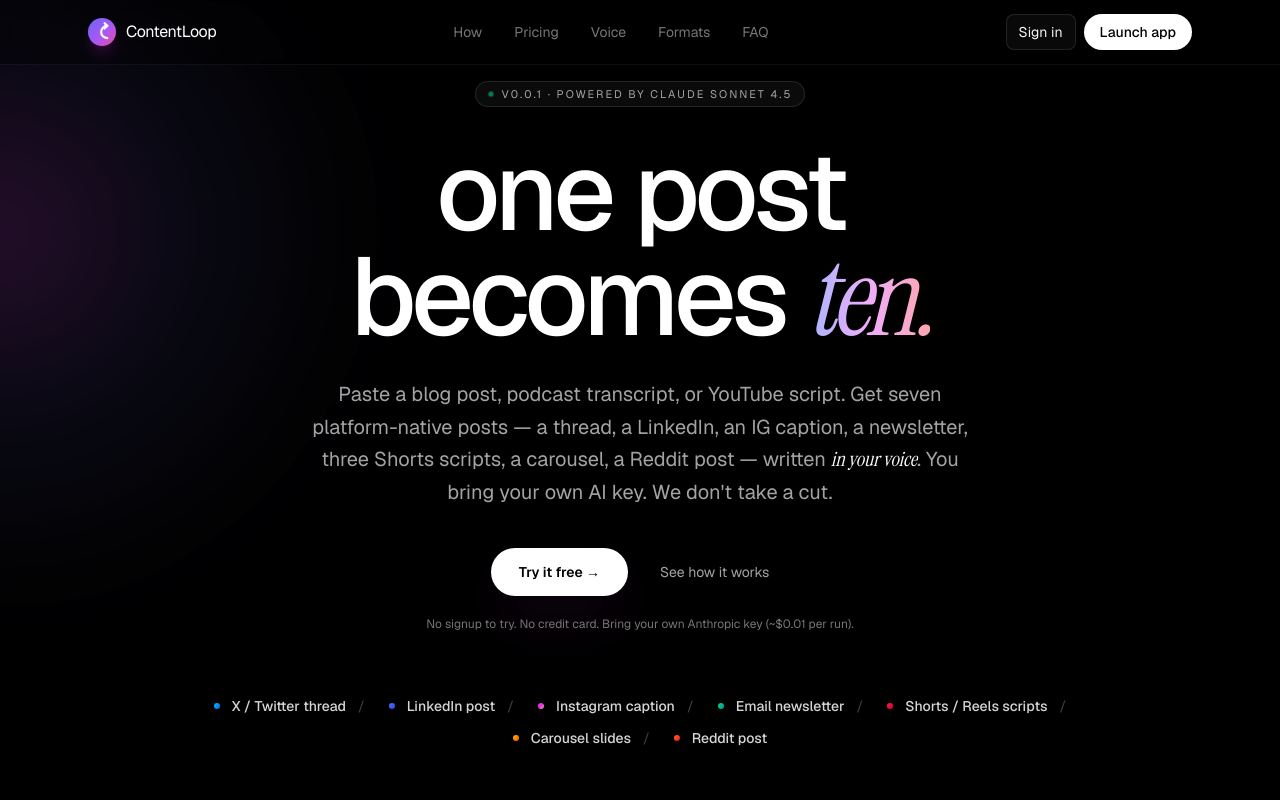
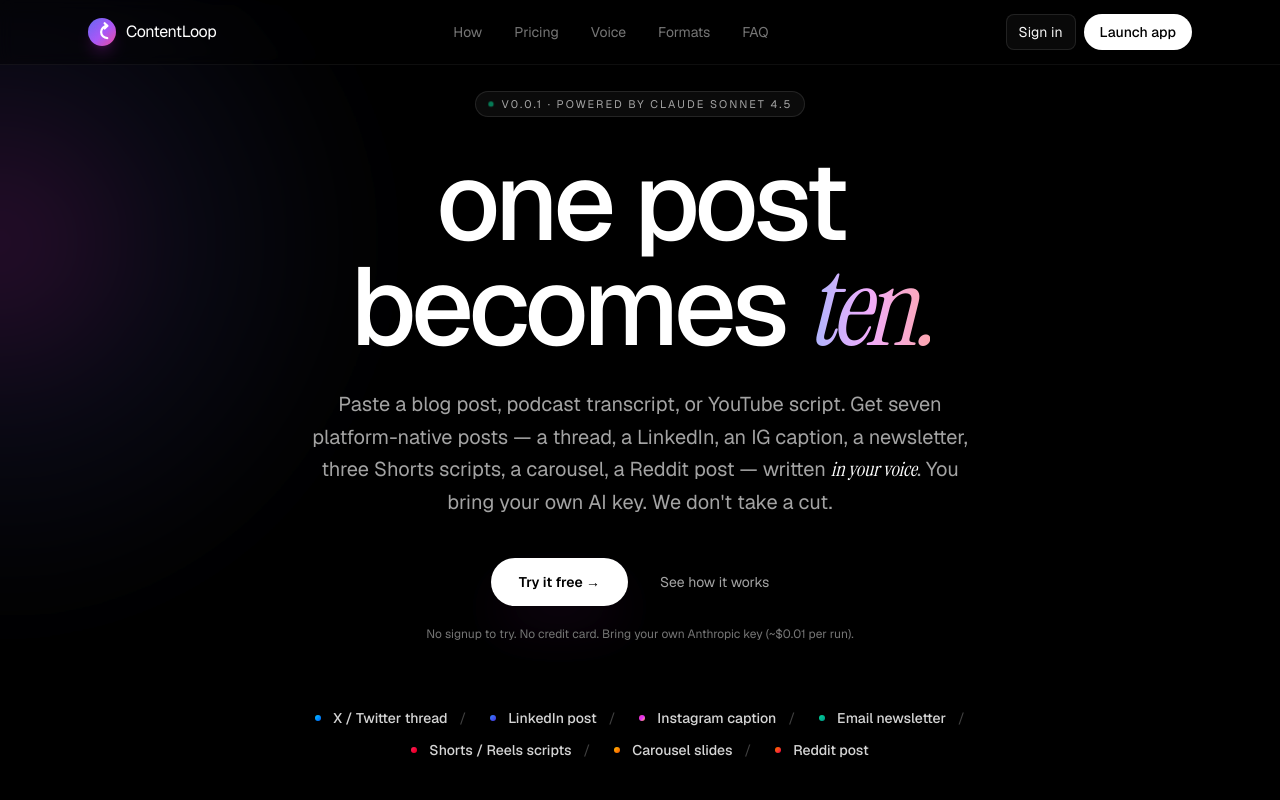
Before and after one commit to ErnestKostevich/ContentLoop, a Next.js app: page / in a window 1280 px wide. Shown: the top 800 px of the page. Built offline with nearby package versions, Linux system fonts and the light colour scheme; no server answers.

Commit message:
fix: balance hero by centering main block and anchoring format chips

```diff
--- a/app/page.tsx
+++ b/app/page.tsx
@@ -20,7 +20,8 @@ export default function LandingPage() {
       <section className="relative isolate min-h-dvh overflow-hidden">
         <div className="spotlight drift" aria-hidden />
         <SiteHeader overlay />
-        <div className="relative z-10 mx-auto flex min-h-dvh w-full max-w-6xl flex-col justify-center px-4 pb-16 pt-16 sm:px-6 lg:pb-20 lg:pt-20">
+        <div className="relative z-10 flex min-h-dvh flex-col">
+          <div className="mx-auto flex w-full max-w-6xl flex-1 flex-col justify-center px-4 pt-16 pb-10 sm:px-6">
             <div className="mx-auto max-w-4xl text-center">
               <div className="mx-auto inline-flex items-center gap-2 rounded-full border border-white/10 bg-white/[0.04] px-3 py-1 text-[11px] uppercase tracking-[0.18em] text-neutral-400 backdrop-blur">
                 <span className="relative inline-flex h-1.5 w-1.5 rounded-full bg-emerald-400 pulse-dot" />
@@ -61,9 +62,10 @@ export default function LandingPage() {
                 (~$0.01 per run).
               </p>
             </div>
+          </div>
 
-          {/* Format chips — minimal, no surrounding boxes */}
-          <div className="mx-auto mt-14 flex max-w-4xl flex-wrap items-center justify-center gap-x-6 gap-y-3 text-sm sm:mt-16">
+          {/* Format chips — anchored below the centered hero block */}
+          <div className="mx-auto flex w-full max-w-4xl flex-wrap items-center justify-center gap-x-6 gap-y-3 px-4 pb-10 text-sm sm:px-6">
             {FORMATS.map((f, i) => (
               <span key={f.id} className="flex items-center gap-3">
                 <span
```
Lines whose indentation alone changed are shown as unchanged.
